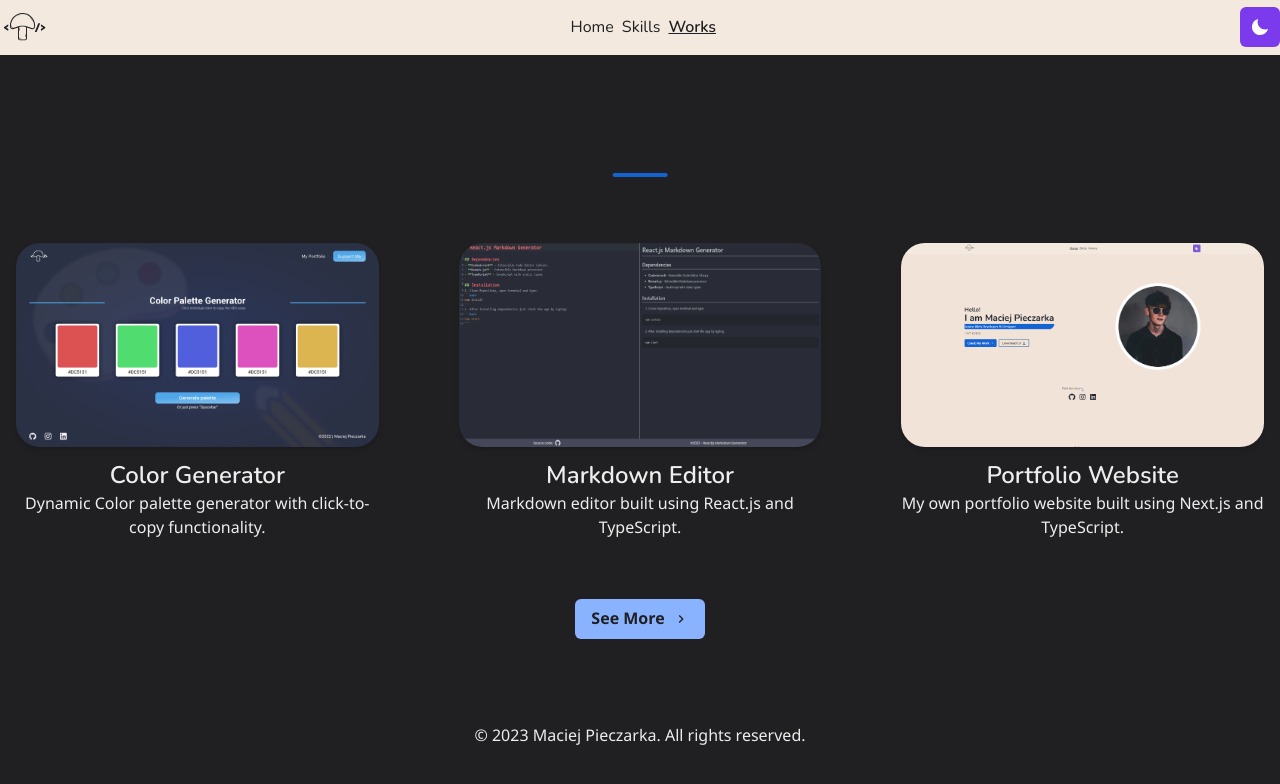
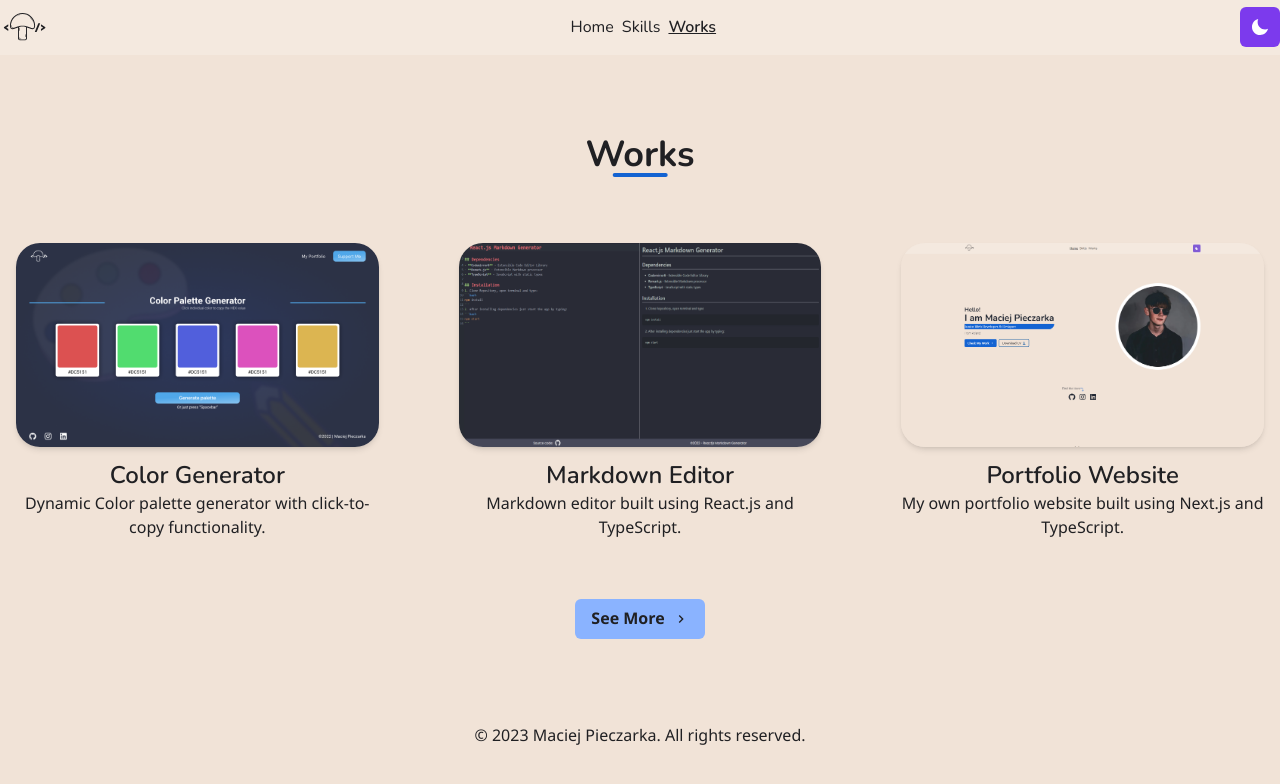
Before and after one commit to maciejpieczarka/nextjs-maciejpieczarka-homepage, a Next.js app: page /works in a window 1280 px wide. Shown: the top 784 px of the page. Built offline with nearby package versions, Linux system fonts and the light colour scheme.

Commit message:
fix: make components theme work with tailwindcss darkMode

```diff
--- a/app/(sectionLayout)/layout.tsx
+++ b/app/(sectionLayout)/layout.tsx
@@ -7,7 +7,7 @@ const Sectionlayout = ({ children }: { children: React.ReactNode }) => {
 
   return (
     <div
-      className="flex flex-col items-center w-full py-20 gap-10"
+      className="flex flex-col items-center w-full py-20 gap-10 text-textDark dark:text-textLight"
       id={heading ? heading : undefined}
     >
       <Link href={`/${heading}`}>
--- a/app/layout.tsx
+++ b/app/layout.tsx
@@ -27,8 +27,8 @@ export default function RootLayout({
   children: React.ReactNode;
 }) {
   return (
-    <html lang="en">
-      <body>
+    <html lang="en" suppressHydrationWarning>
+      <body className="bg-[#F1E3D7] dark:bg-[#202023]">
         <Providers>
           <Fonts />
           <Navbar />
--- a/app/providers.tsx
+++ b/app/providers.tsx
@@ -1,14 +1,17 @@
 'use client';
 import { ChakraProvider, ColorModeScript } from '@chakra-ui/react';
 import theme from './../lib/theme';
+import { ThemeProvider } from 'next-themes';
 
 export function Providers({ children }: { children: React.ReactNode }) {
   return (
     <>
-      <ChakraProvider theme={theme}>
-        <ColorModeScript initialColorMode={theme.config.initialColorMode} />
-        {children}
-      </ChakraProvider>
+      <ThemeProvider attribute="class">
+        <ChakraProvider theme={theme}>
+          <ColorModeScript initialColorMode={theme.config.initialColorMode} />
+          {children}
+        </ChakraProvider>
+      </ThemeProvider>
     </>
   );
 }
--- a/components/CardFace.tsx
+++ b/components/CardFace.tsx
@@ -25,7 +25,10 @@ const CardFace: React.FC<ICardFaceProps> = ({ icon, title }) => {
           alt={`${title} card image`}
         />
       </motion.div>
-      <motion.h3 className="text-4xl font-bold" layoutId={`${title}-title`}>
+      <motion.h3
+        className="text-4xl font-bold text-textDark dark:text-textLight"
+        layoutId={`${title}-title`}
+      >
         {title}
       </motion.h3>
     </div>
--- a/components/Footer.tsx
+++ b/components/Footer.tsx
@@ -2,7 +2,7 @@ const Footer = () => {
   return (
     <footer className="w-full">
       <div className="flex items-center justify-center w-full h-8">
-        <p className="text-center">
+        <p className="text-center text-textDark dark:text-textLight">
           &copy; {new Date().getFullYear()} Maciej Pieczarka. All rights
           reserved.
         </p>
--- a/components/SkillCard.tsx
+++ b/components/SkillCard.tsx
@@ -42,7 +42,7 @@ const SkillCard: React.FC<ISkillCardProps> = ({ icon, title, listContent }) => {
               >
                 {listContent.map(({ skillName, skillDesc }) => (
                   <motion.li
-                    className="list-disc"
+                    className="list-disc text-textDark dark:text-textLight"
                     key={skillName}
                     variants={slideRight}
                   >
--- a/components/SocialIcon.tsx
+++ b/components/SocialIcon.tsx
@@ -17,7 +17,7 @@ const SocialIcon = ({ children, ariaValue, link }: ISocialIconProps) => {
       className="transition-transform duration-300 ease-in-out hover:rotate-12 "
     >
       <motion.button
-        className="bg-transparent hover:text-blueLight-500 dark:hover:text-blueDark-200 text-2xl md:text-4xl"
+        className="bg-transparent hover:text-blueLight-500 dark:hover:text-blueDark-200 text-2xl md:text-4xl text-textDark dark:text-textLight"
         variants={scale}
         initial="start"
         whileInView="end"
--- a/components/WorkCard.tsx
+++ b/components/WorkCard.tsx
@@ -21,7 +21,7 @@ const WorkCard: React.FC<IWorkCardProps> = ({
     <motion.div className="text-center w-full h-full relative" variants={rise}>
       <div className="aspect-video relative rounded-3xl overflow-hidden mx-auto shadow-md">
         <CustomImg src={img} layout="fill" alt={`${title} preview image`} />
-        <div className="flex absolute inset-0 flex-col items-center justify-center gap-10 opacity-0 transition-opacity duration-300 ease-in hover:opacity-90 bg-textDark dark:text-textLight">
+        <div className="flex absolute inset-0 flex-col items-center justify-center gap-10 opacity-0 transition-opacity duration-300 ease-in hover:opacity-90 bg-textDark dark:bg-textLight">
           <a href={url} target="_blank" rel="noreferrer noopener">
             <p className="cursor-pointer underline text-xl text-textLight dark:text-textDark">
               Live Preview
@@ -35,9 +35,11 @@ const WorkCard: React.FC<IWorkCardProps> = ({
         </div>
       </div>
 
-      <h3 className="mt-3 text-2xl font-semibold">{title}</h3>
+      <h3 className="mt-3 text-2xl font-semibold text-textDark dark:text-textLight">
+        {title}
+      </h3>
 
-      <p>{description}</p>
+      <p className="text-textDark dark:text-textLight">{description}</p>
     </motion.div>
   );
 };
```
